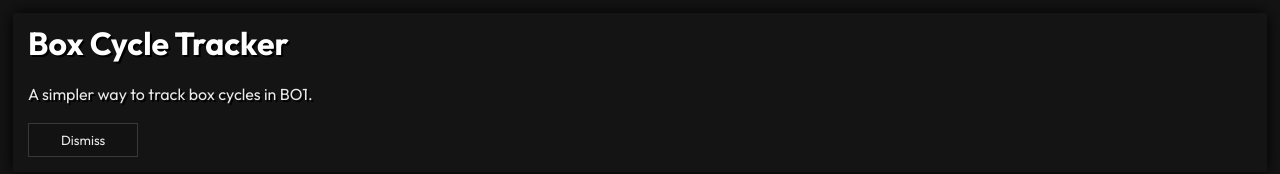
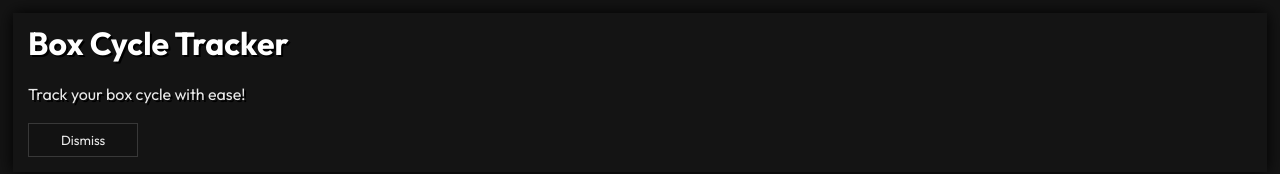
Before and after one commit to BoxCycleTracker/BoxCycleTracker.github.io, a plain HTML site: page index.html in a window 1280 px wide. Shown: the top 174 px of the page. Drawn offline with Linux system fonts and the light colour scheme.

Commit message:
Update index.html

```diff
--- a/index.html
+++ b/index.html
@@ -11,7 +11,7 @@
     <body>
         <div class="cycle-tech-info">
             <h1>Box Cycle Tracker</h1>
-	    <p>A simpler way to track box cycles in BO1.</p>
+	    <p>Track your box cycle with ease!</p>
             <button class="normal-btn" id="dismiss-btn">Dismiss</button>
         </div>
 
```
